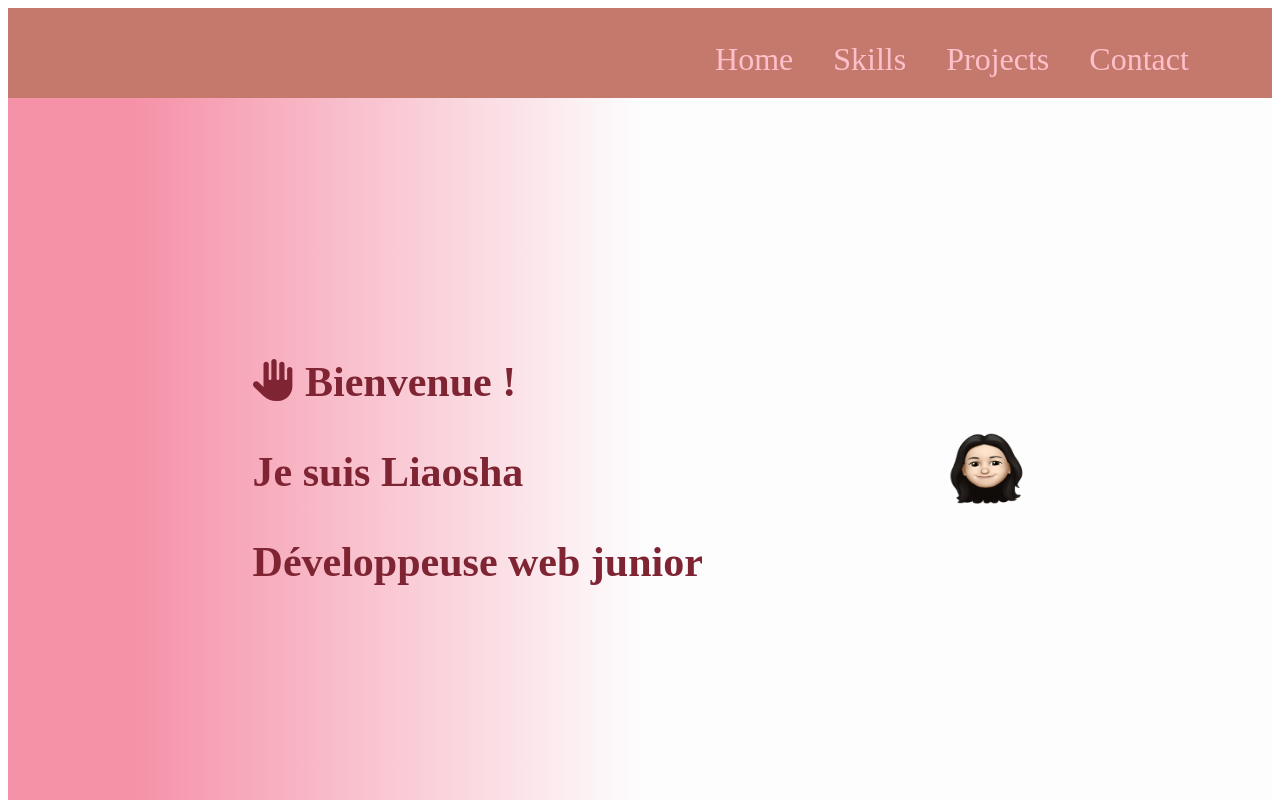
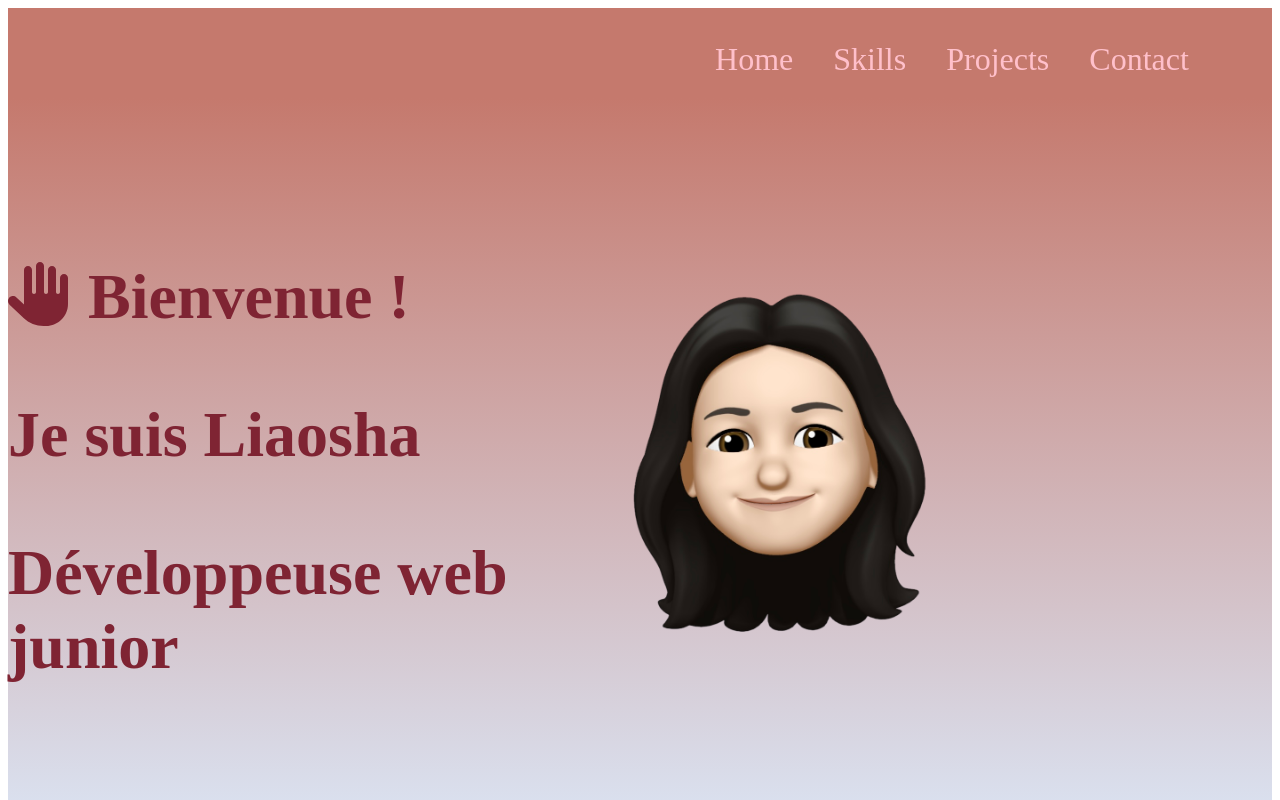
Before and after one commit to Lisley88/portfolio, a React (Create React App) app: page / in a window 1280 px wide. Shown: the top 800 px of the page. Built offline with nearby package versions, Linux system fonts and the light colour scheme.

Commit message:
changement de background color

```diff
--- a/src/components/Banner/Banner.scss
+++ b/src/components/Banner/Banner.scss
@@ -1,10 +1,5 @@
 .banner {
-    background: rgb(255, 255, 255);
-    background: linear-gradient(
-        90deg,
-        rgba(245, 140, 164, 0.953) 10%,
-        rgb(253, 253, 253) 50%
-    );
+    background: linear-gradient(#c5796d, #dbe6f6);
     margin: 0;
     width: 100%;
     height: calc(100vh - 52px);
@@ -19,9 +14,9 @@
 
 h3 {
     color: rgb(127, 36, 51);
-    font-size: 2.625rem;
+    font-size: 4rem;
 }
 .banner-photo img {
-    width: 80px;
-    height: 80px;
+    width: 50%;
+
 }
```
